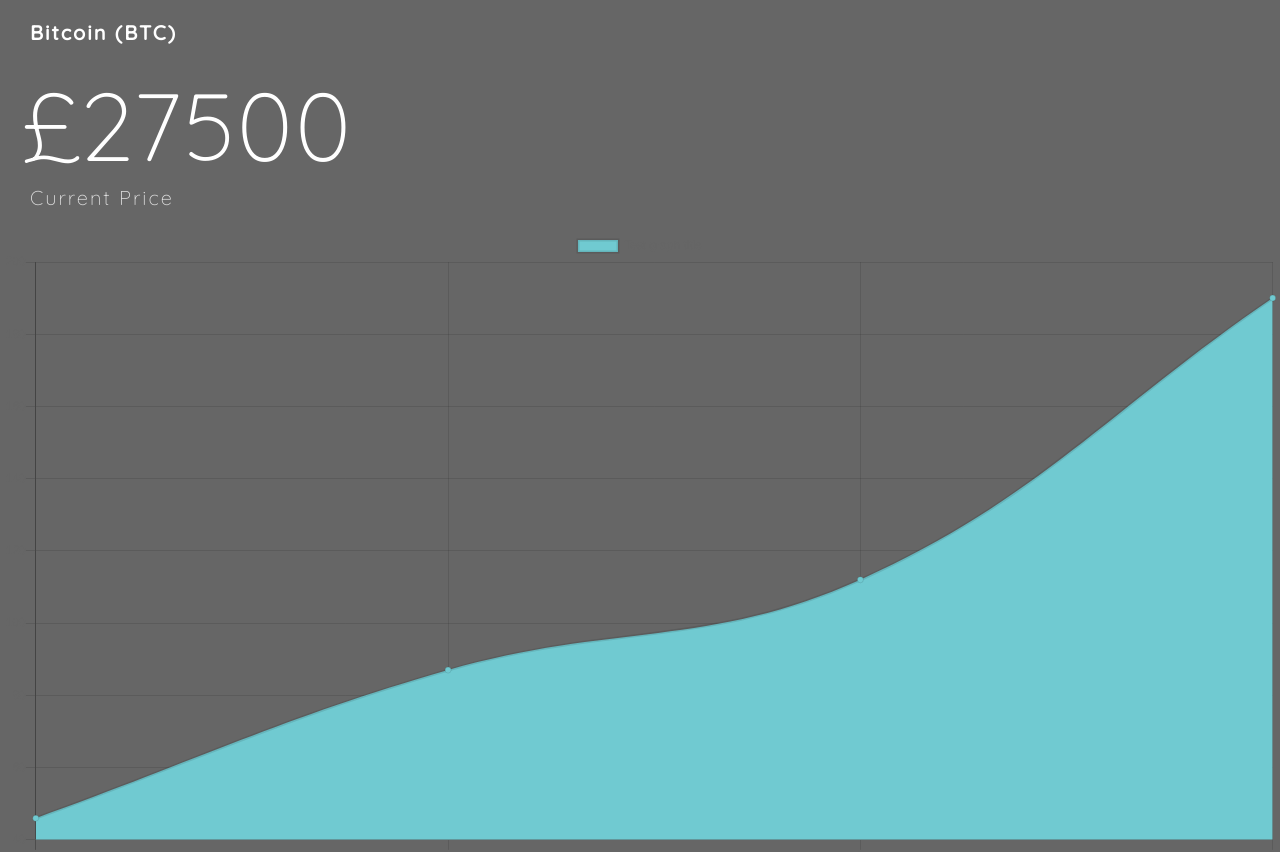
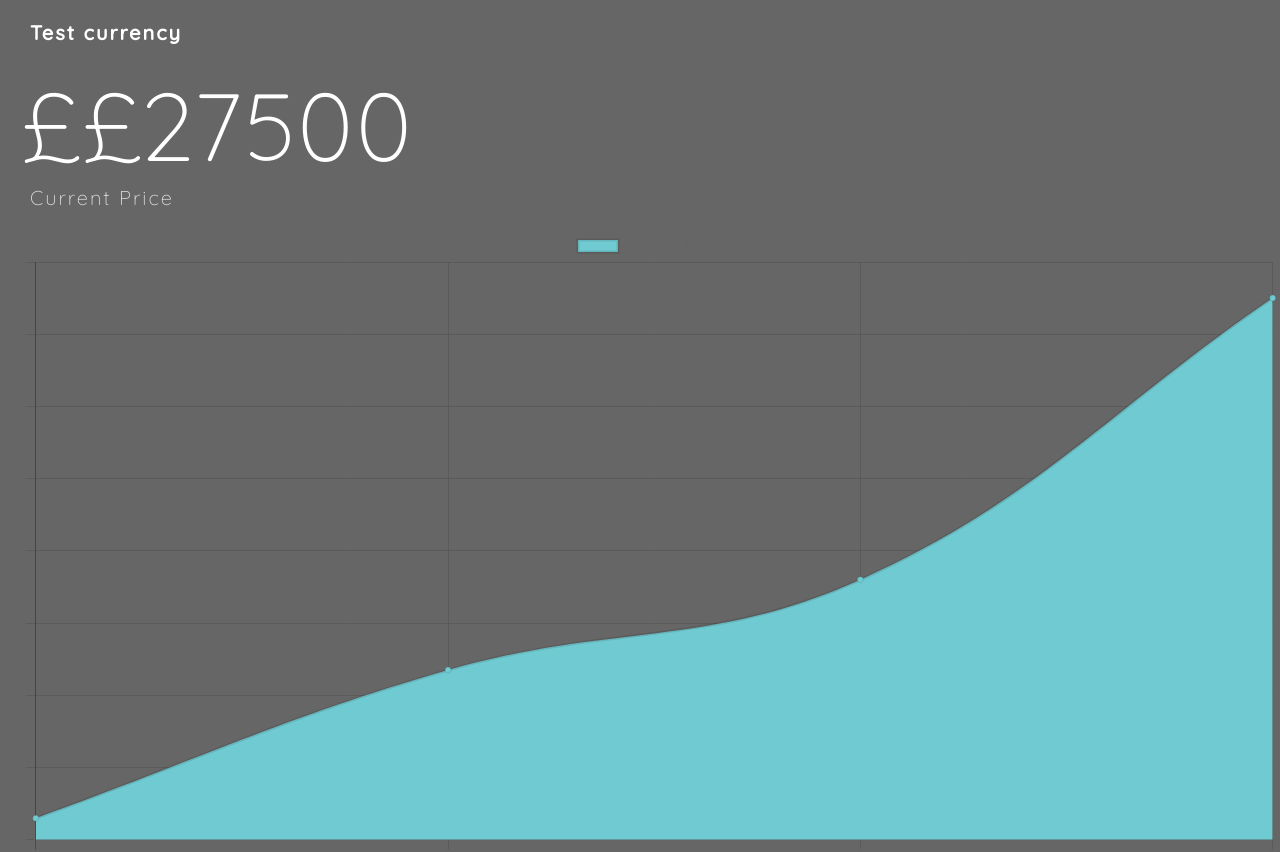
Before and after one commit to guyus15/Crypto-Predictions, a React (Create React App) app in the folder crypto-predictions-react/: page / in a window 1280 px wide. Shown: the top 852 px of the page. Built offline with nearby package versions, Linux system fonts and the light colour scheme; no server answers.

Commit message:
Integrate some price data with UI"

```diff
--- a/crypto-predictions-react/src/App.js
+++ b/crypto-predictions-react/src/App.js
@@ -49,10 +49,15 @@
   ]
 }
 
-
 class App extends React.Component {
   constructor() {
     super();
+
+    this.state = {
+      currencyPrice: this.getPrice(),
+      currencyInfo: this.getInfo()
+    }
+
     this.getInfo = this.getInfo.bind(this);
     this.getPrice = this.getPrice.bind(this);
   }
@@ -62,7 +67,7 @@
     fetch(`/getinfo?currency=${currency}`)
       .then(res => res.json())
       .then(data => {
-        console.log(data);
+        this.setState({currencyInfo: data})
       });
   }
 
@@ -71,16 +76,24 @@
     fetch(`/getprice?currency=${currency}`)
       .then(res => res.json())
       .then(data => {
-        console.log(data);
+        this.setState({currencyPrice: data})
       });
   }
 
   render() {
-    this.getPrice();
+    let currencyName = "Test currency"
+    let currencyPrice = "£27500"
+
+    if (this.state.currencyPrice !== undefined) {
+      currencyName = `${this.state.currencyPrice[0].name} (${this.state.currencyPrice[0].symbol}) `;
+      currencyPrice = this.state.currencyPrice[0].quote.GBP.price;
+      console.log(this.state.currencyPrice);
+    }
+
 
     return (
       <div className="App-container">
-          <CurrentPrice name="Bitcoin (BTC)" price="27500"></CurrentPrice>
+          <CurrentPrice name={currencyName} price={currencyPrice}></CurrentPrice>
           <Graph
             data={categoricalData}
             title="Test graph title"
```
